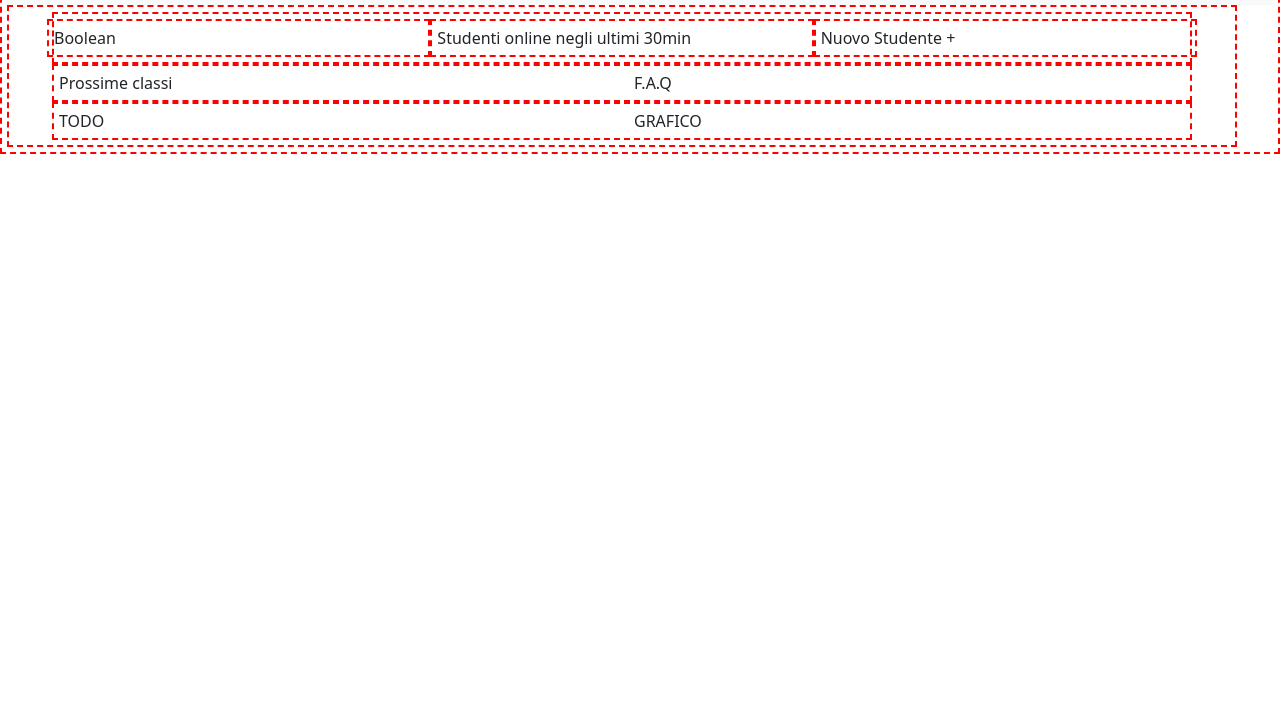
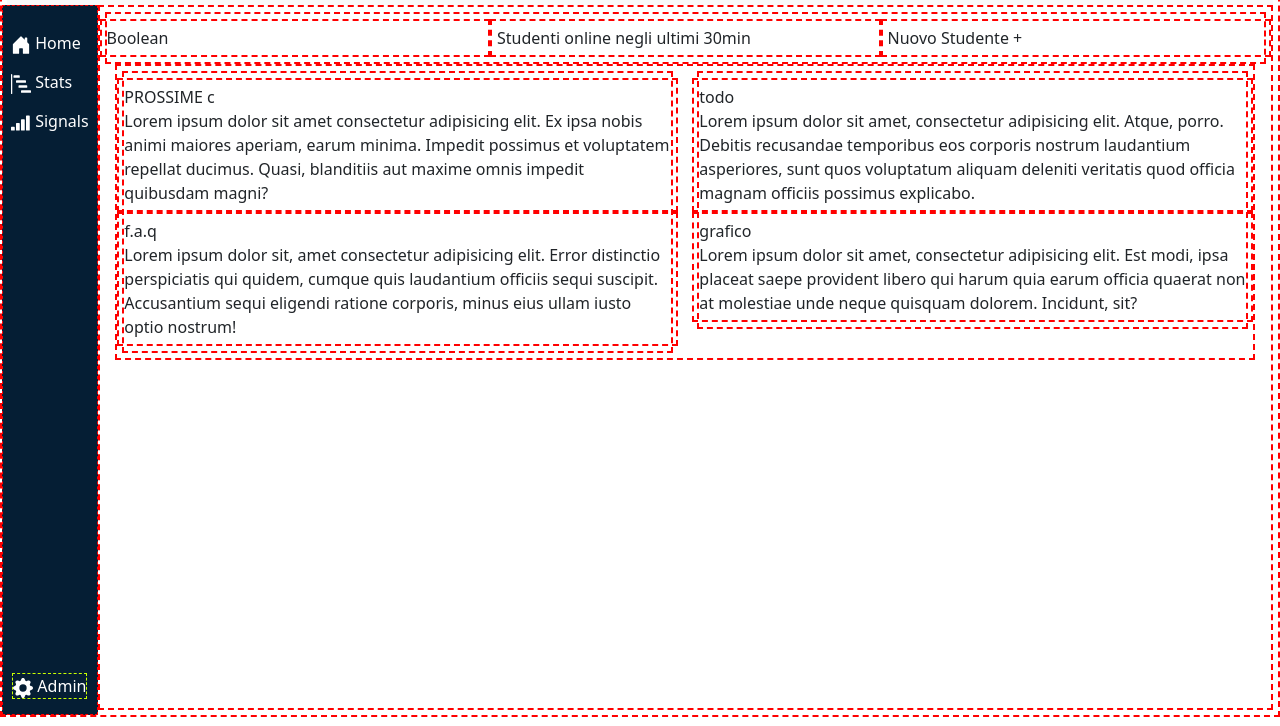
Before and after one commit to gabrielediemmanuele/html-css-bootstrap-dashboard, a plain HTML site: page index.html in a window 1280 px wide. Shown: the part 74-800 px from the top of the page. Drawn offline with nearby package versions, Linux system fonts and the light colour scheme.

Commit message:
feat: working main container media q

```diff
--- a/index.html
+++ b/index.html
@@ -150,6 +150,73 @@
       <div id="gen-container">
         <!-- SIDEBAR CONTAINER -->
         <div id="sidebar">
+            <div class="icons-cont">
+                <!--house icon-->
+                <div>
+                  <svg
+                    xmlns="http://www.w3.org/2000/svg"
+                    width="20"
+                    height="20"
+                    fill="white"
+                    class="bi bi-house-door-fill"
+                    viewBox="0 0 16 16"
+                  >
+                    <path
+                      d="M6.5 14.5v-3.505c0-.245.25-.495.5-.495h2c.25 0 .5.25.5.5v3.5a.5.5 0 0 0 .5.5h4a.5.5 0 0 0 .5-.5v-7a.5.5 0 0 0-.146-.354L13 5.793V2.5a.5.5 0 0 0-.5-.5h-1a.5.5 0 0 0-.5.5v1.293L8.354 1.146a.5.5 0 0 0-.708 0l-6 6A.5.5 0 0 0 1.5 7.5v7a.5.5 0 0 0 .5.5h4a.5.5 0 0 0 .5-.5Z"
+                    />
+                  </svg>
+                  <span>Home</span>
+                </div>
+                <!-- bars -->
+                <div>
+                  <svg
+                    xmlns="http://www.w3.org/2000/svg"
+                    width="20"
+                    height="20"
+                    fill="white"
+                    class="bi bi-bar-chart-steps"
+                    viewBox="0 0 16 16"
+                  >
+                    <path
+                      d="M.5 0a.5.5 0 0 1 .5.5v15a.5.5 0 0 1-1 0V.5A.5.5 0 0 1 .5 0zM2 1.5a.5.5 0 0 1 .5-.5h4a.5.5 0 0 1 .5.5v1a.5.5 0 0 1-.5.5h-4a.5.5 0 0 1-.5-.5v-1zm2 4a.5.5 0 0 1 .5-.5h7a.5.5 0 0 1 .5.5v1a.5.5 0 0 1-.5.5h-7a.5.5 0 0 1-.5-.5v-1zm2 4a.5.5 0 0 1 .5-.5h6a.5.5 0 0 1 .5.5v1a.5.5 0 0 1-.5.5h-6a.5.5 0 0 1-.5-.5v-1zm2 4a.5.5 0 0 1 .5-.5h7a.5.5 0 0 1 .5.5v1a.5.5 0 0 1-.5.5h-7a.5.5 0 0 1-.5-.5v-1z"
+                    />
+                  </svg>
+                  <span>Stats</span>
+                </div>
+                <!-- signal icon-->
+                <div>
+                  <svg
+                    xmlns="http://www.w3.org/2000/svg"
+                    width="20"
+                    height="20"
+                    fill="white"
+                    class="bi bi-reception-4"
+                    viewBox="0 0 16 16"
+                  >
+                    <path
+                      d="M0 11.5a.5.5 0 0 1 .5-.5h2a.5.5 0 0 1 .5.5v2a.5.5 0 0 1-.5.5h-2a.5.5 0 0 1-.5-.5v-2zm4-3a.5.5 0 0 1 .5-.5h2a.5.5 0 0 1 .5.5v5a.5.5 0 0 1-.5.5h-2a.5.5 0 0 1-.5-.5v-5zm4-3a.5.5 0 0 1 .5-.5h2a.5.5 0 0 1 .5.5v8a.5.5 0 0 1-.5.5h-2a.5.5 0 0 1-.5-.5v-8zm4-3a.5.5 0 0 1 .5-.5h2a.5.5 0 0 1 .5.5v11a.5.5 0 0 1-.5.5h-2a.5.5 0 0 1-.5-.5v-11z"
+                    />
+                  </svg>
+                  <span>Signals</span>
+                </div>
+              </div>
+              <div class="gear-icon-cont">
+                <div>
+                  <svg
+                    xmlns="http://www.w3.org/2000/svg"
+                    width="20"
+                    height="20"
+                    fill="white"
+                    class="bi bi-gear-fill"
+                    viewBox="0 0 16 16"
+                  >
+                    <path
+                      d="M9.405 1.05c-.413-1.4-2.397-1.4-2.81 0l-.1.34a1.464 1.464 0 0 1-2.105.872l-.31-.17c-1.283-.698-2.686.705-1.987 1.987l.169.311c.446.82.023 1.841-.872 2.105l-.34.1c-1.4.413-1.4 2.397 0 2.81l.34.1a1.464 1.464 0 0 1 .872 2.105l-.17.31c-.698 1.283.705 2.686 1.987 1.987l.311-.169a1.464 1.464 0 0 1 2.105.872l.1.34c.413 1.4 2.397 1.4 2.81 0l.1-.34a1.464 1.464 0 0 1 2.105-.872l.31.17c1.283.698 2.686-.705 1.987-1.987l-.169-.311a1.464 1.464 0 0 1 .872-2.105l.34-.1c1.4-.413 1.4-2.397 0-2.81l-.34-.1a1.464 1.464 0 0 1-.872-2.105l.17-.31c.698-1.283-.705-2.686-1.987-1.987l-.311.169a1.464 1.464 0 0 1-2.105-.872l-.1-.34zM8 10.93a2.929 2.929 0 1 1 0-5.86 2.929 2.929 0 0 1 0 5.858z"
+                    />
+                  </svg>
+                  <span>Admin</span>
+                </div>
+              </div>
 
         </div>
         <!-- HIDEBAR CONTAINER (media query ???) -->
@@ -221,37 +288,40 @@
 
         <!-- MAIN CONTENT CONTAINER -->
         <div id="main-container" class="box">
+
           <!-- NEW STUDENT SECTION -->
-
-          <div class="container box">
+          <div class="container-fluid box">
             <div class="row flex-md-row-reverse flex-lg-row-reverse">
               <div class="col-12 col-md-4 box">Nuovo Studente +</div>
               <div class="col-12 col-md-4 order-md-1 box">Boolean</div>
               <div class="col-12 col-md-4 box">Studenti online negli ultimi 30min</div>
             </div>
           </div>
-
-          <!-- 1TH SECTION CONT (PROSSIME CLASSI E F.A.Q)-->
-          <div class="container box">
-            <div class="row">
-              <!-- PROSSIME CLASSI -->
-              <div class="col">Prossime classi</div>
-              <!-- F.A.Q -->
-              <div class="col"> F.A.Q</div>
+          <!--CARDS COLUMN CONTAINER-->
+            <div class="container box">
+                <div class="row ">
+                    <!-- 1TH COLUMN - Prossime classi e FAQ -->
+                    <div class="col">
+                        <div class="container box">
+                            <div class="row flex-lg-column">
+                                <div class="col box">PROSSIME c <br> Lorem ipsum dolor sit amet consectetur adipisicing elit. Ex ipsa nobis animi maiores aperiam, earum minima. Impedit possimus et voluptatem repellat ducimus. Quasi, blanditiis aut maxime omnis impedit quibusdam magni?</div>
+                                <div class="col box"> f.a.q <br> Lorem ipsum dolor sit, amet consectetur adipisicing elit. Error distinctio perspiciatis qui quidem, cumque quis laudantium officiis sequi suscipit. Accusantium sequi eligendi ratione corporis, minus eius ullam iusto optio nostrum!</div>
+                            </div>
+                        </div>
+                    </div>
+                    <!-- 2TH COLUMN - TODO E GRAFICO -->
+                    <div class="col">
+                        <div class="container box">
+                            <div class="row flex-lg-column">
+                                <div class="col box">todo <br> Lorem ipsum dolor sit amet, consectetur adipisicing elit. Atque, porro. Debitis recusandae temporibus eos corporis nostrum laudantium asperiores, sunt quos voluptatum aliquam deleniti veritatis quod officia magnam officiis possimus explicabo.</div>
+                                <div class="col box"> grafico <br>Lorem ipsum dolor sit amet, consectetur adipisicing elit. Est modi, ipsa placeat saepe provident libero qui harum quia earum officia quaerat non at molestiae unde neque quisquam dolorem. Incidunt, sit?
+                                </div>
+                            </div>
+                        </div>
+                    </div>
+                </div>
             </div>
-          </div>
-
-
-        <!-- 2TH SECTION CONT (TODO E GRAFICO)-->
-        <div class="container box">
-          <div class="row">
-            <!-- TODO -->
-            <div class="col">TODO</div>
-            <!-- GRAFICO -->
-            <div class="col"> GRAFICO</div>
-          </div>
         </div>
-      </div>
     </div>
     <!-- LINK JavaScript -->
     <script
--- a/style.css
+++ b/style.css
@@ -6,6 +6,46 @@
   box-sizing: border-box;
   /* background-color: green; */
 }
+
+#gen-container {
+  display: flex;
+}
+
+/*** SIDEBAR ***/
+#sidebar {
+  width: 100px;
+  height: calc(100vh - 90px);
+  margin-left: -5px;
+  margin-bottom: -5px;
+
+  border: 1px dashed red;
+  background-color: #051e34;
+  display: flex;
+  flex-direction: column;
+  align-items: center;
+  justify-content: space-between;
+
+  display: none;
+}
+
+#sidebar .icons-cont {
+  /* border: 1px dashed rgb(200, 255, 0); */
+  color: white;
+}
+
+#sidebar .icons-cont div:first-child {
+  margin-top: 25px;
+}
+#sidebar .icons-cont div {
+  margin-bottom: 15px;
+}
+
+#sidebar .gear-icon-cont {
+  border: 1px dashed rgb(200, 255, 0);
+  margin-bottom: 15px;
+  color: white;
+}
+
 /*** HIDEBAR ***/
 #hidebar {
   width: 50px;
@@ -21,10 +61,6 @@
   justify-content: space-between;
 
   /* display: none; */
-}
-
-#gen-container {
-  display: flex;
 }
 #hidebar .icons-cont {
   /* border: 1px dashed rgb(200, 255, 0); */
@@ -42,8 +78,6 @@
   margin-bottom: 15px;
 }
 
-/*** SIDE BAR ***/
-
 /*** MAIN-CONTAINER ***/
 #main-container {
   width: calc(100vw - 50px);
@@ -54,13 +88,13 @@
 }
 
 @media screen and (min-width: 768px) {
-  #hidebar {
-    display: none;
-  }
 }
 
 @media screen and (min-width: 992px) {
   #hidebar {
     display: none;
   }
+  #sidebar {
+    display: flex;
+  }
 }
```
